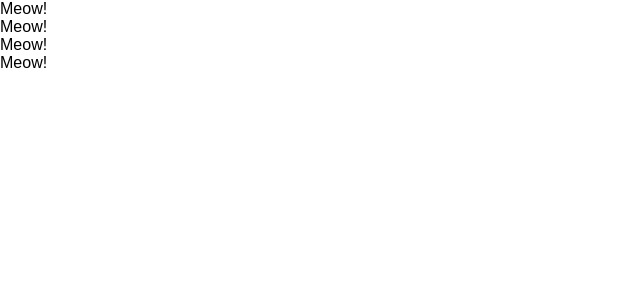
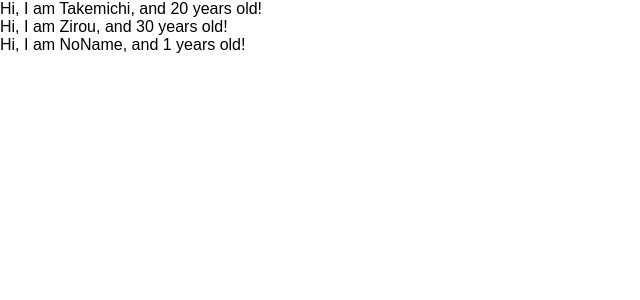
Before and after one commit to Teppei-tt/my-reactapp-redux-crud, a React (Create React App) app: page / in a window 1280 px wide. Shown: the top 300 px of the page, without its empty margins (0-640 px from the left). Built offline with nearby package versions, Linux system fonts and the light colour scheme; the HTML template or start-up script is replaced by a standard one.

Commit message:
learn props of compomemt

```diff
--- a/src/App.js
+++ b/src/App.js
@@ -1,31 +1,29 @@
 import React from 'react';
-
-// // クラスコンポーネント
-// class App extends Component {
-//   render() {
-//     return (
-//       <React.Fragment>
-//         <label htmlFor="bar">bar</label>
-//         <input type="text" onChange ={() => {console.log("I am clicked!!")}} />
-//       </React.Fragment>
-//     );
-//   }
-// }
 
 // 関数コンポーネント
 const App = () => {
+  const profiles = [
+    { name: "Takemichi", age: 20},
+    { name: "Zirou", age: 30},
+    { name: "NoName" }
+  ]
   return  (
     <div>
-      <Cat />
-      <Cat />
-      <Cat />
-      <Cat />
+      {
+        profiles.map((profile, index) => {
+          return <User name={profile.name} age={profile.age} key={index}/>
+        })
+      }
     </div>
   )
 }
 
-const Cat = () => {
-  return <div>Meow!</div>
+const User = (props) => {
+  return <div>Hi, I am {props.name}, and {props.age} years old! </div>
+}
+
+User.defaultProps = {
+  age: 1
 }
 
 export default App;
```
